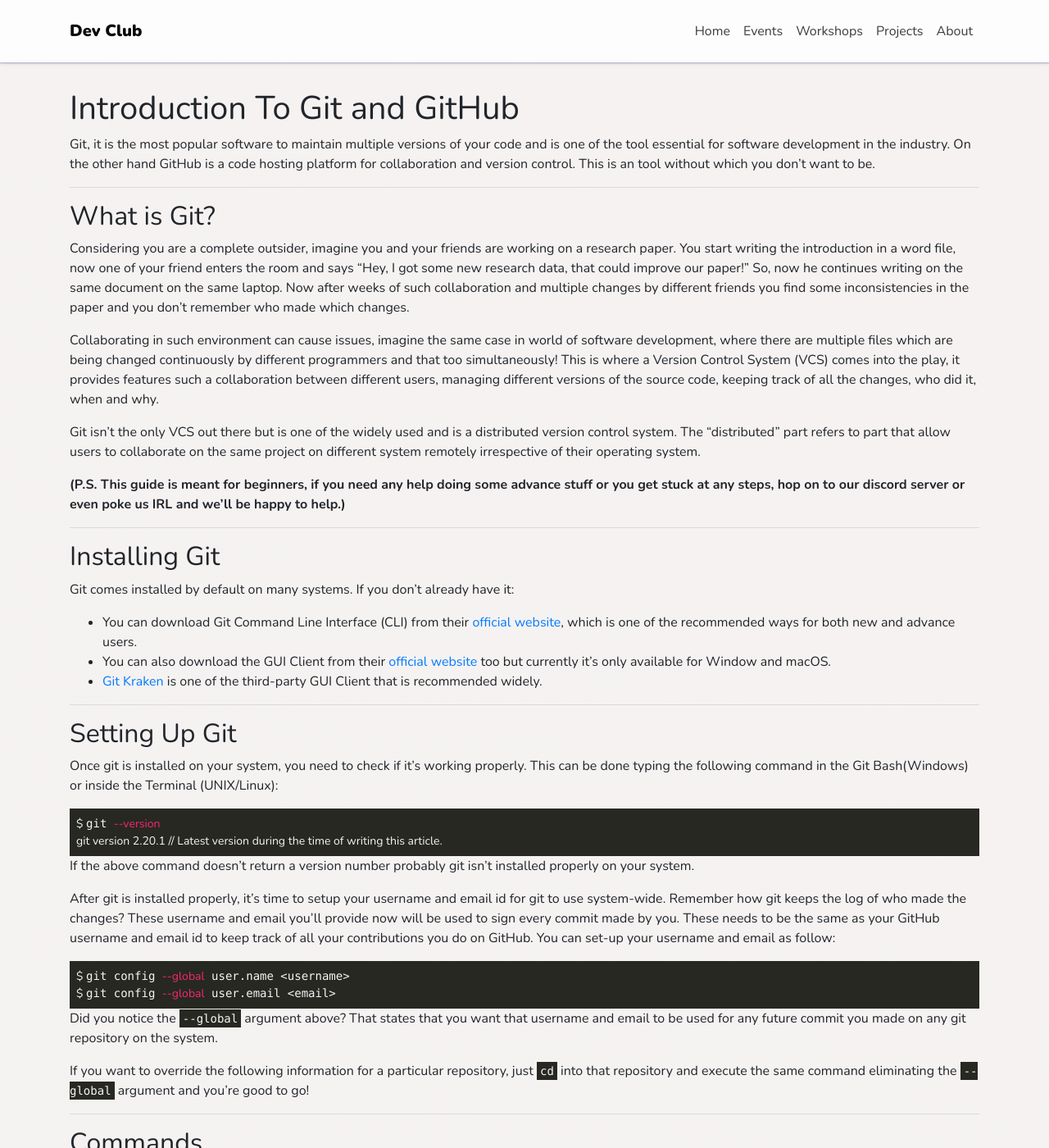
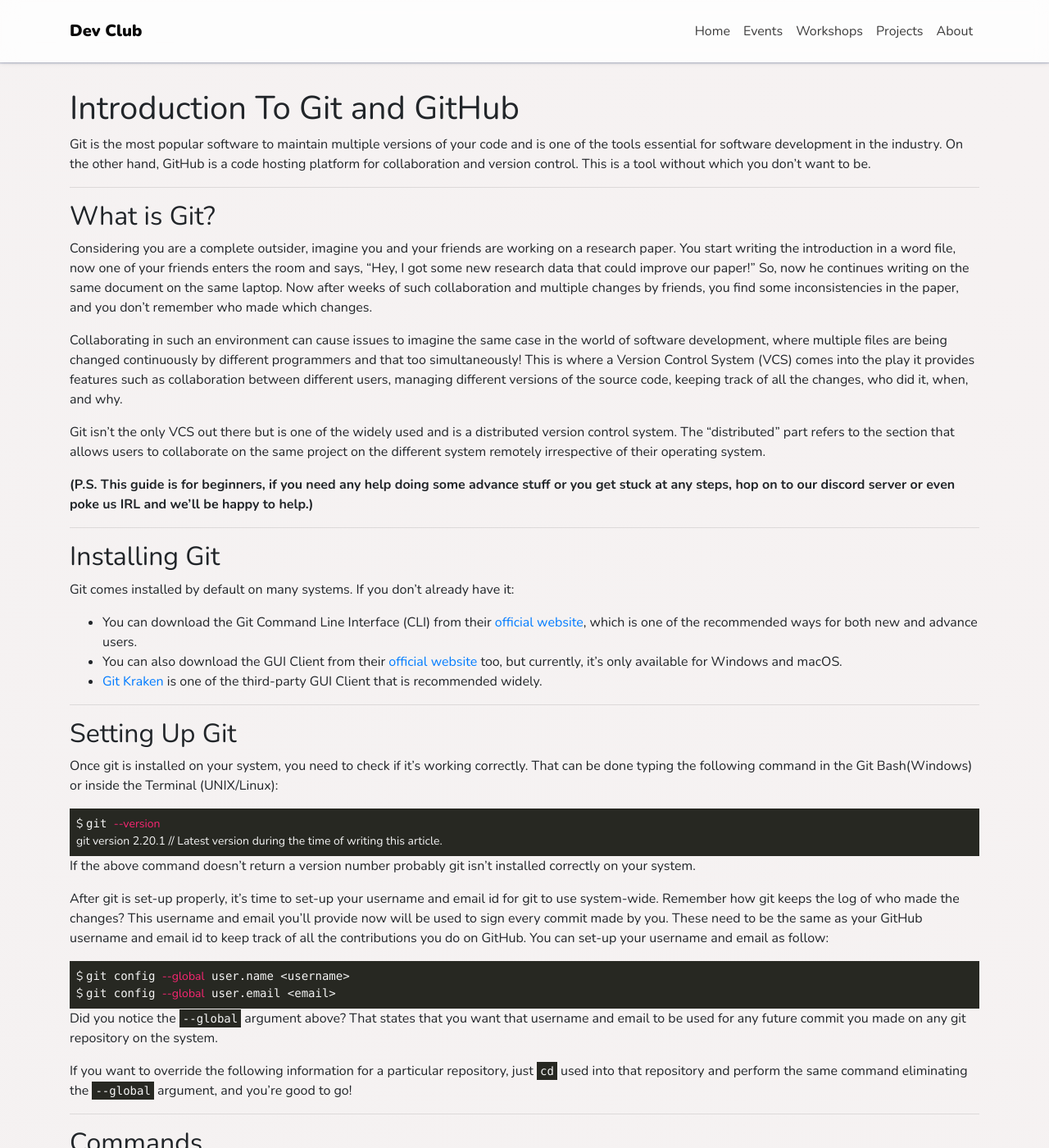
Before and after one commit to devclubtcsc/devclubtcsc.github.io, a Jekyll site: the page built from workshops/_posts/2019-11-23-git-workshop.md, in a window 1280 px wide and 1400 px high. Shown: the whole window at 82% size. Built offline with Jekyll 4.4.1, drawn with Linux system fonts in a browser that asks for light colours; some web fonts are replaced; some of the changed text lies outside the part shown.

Commit message:
fix: grammatical mistakes

````diff
--- a/workshops/_posts/2019-11-23-git-workshop.md
+++ b/workshops/_posts/2019-11-23-git-workshop.md
@@ -8,19 +8,19 @@ url: /git-and-github
 ---
 # Introduction To Git and GitHub
 
-Git, it is the most popular software to maintain multiple versions of your code and is one of the tool essential for software development in the industry. On the other hand GitHub is a code hosting platform for collaboration and version control. This is an tool without which you don't want to be.
+Git is the most popular software to maintain multiple versions of your code and is one of the tools essential for software development in the industry. On the other hand, GitHub is a code hosting platform for collaboration and version control. This is a tool without which you don't want to be.
 
 ---
 
 ## What is Git?
 
-Considering you are a complete outsider, imagine you and your friends are working on a research paper. You start writing the introduction in a word file, now one of your friend enters the room and says "Hey, I got some new research data, that could improve our paper!" So, now he continues writing on the same document on the same laptop. Now after weeks of such collaboration and multiple changes by different friends you find some inconsistencies in the paper and you don't remember who made which changes.
+Considering you are a complete outsider, imagine you and your friends are working on a research paper. You start writing the introduction in a word file, now one of your friends enters the room and says, "Hey, I got some new research data that could improve our paper!" So, now he continues writing on the same document on the same laptop. Now after weeks of such collaboration and multiple changes by friends, you find some inconsistencies in the paper, and you don't remember who made which changes.
 
-Collaborating in such environment can cause issues, imagine the same case in world of software development, where there are multiple files which are being changed continuously by different programmers and that too simultaneously! This is where a Version Control System (VCS) comes into the play, it provides features such a collaboration between different users, managing different versions of the source code, keeping track of all the changes, who did it, when and why.
+Collaborating in such an environment can cause issues to imagine the same case in the world of software development, where multiple files are being changed continuously by different programmers and that too simultaneously! This is where a Version Control System (VCS) comes into the play it provides features such as collaboration between different users, managing different versions of the source code, keeping track of all the changes, who did it, when, and why.
 
-Git isn't the only VCS out there but is one of the widely used and is a distributed version control system. The "distributed" part refers to part that allow users to collaborate on the same project on different system remotely irrespective of their operating system.
+Git isn't the only VCS out there but is one of the widely used and is a distributed version control system. The "distributed" part refers to the section that allows users to collaborate on the same project on the different system remotely irrespective of their operating system.
 
-**(P.S. This guide is meant for beginners, if you need any help doing some advance stuff or you get stuck at any steps, hop on to our discord server or even poke us IRL and we'll be happy to help.)**
+**(P.S. This guide is for beginners, if you need any help doing some advance stuff or you get stuck at any steps, hop on to our discord server or even poke us IRL and we'll be happy to help.)**
 
 ---
 
@@ -28,36 +28,36 @@ Git isn't the only VCS out there but is one of the widely used and is a distribu
 
 Git comes installed by default on many systems. If you don’t already have it:
 
-- You can download Git Command Line Interface (CLI) from their [official website](https://git-scm.com/downloads), which is one of the recommended ways for both new and advance users.
-- You can also download the GUI Client from their [official website](https://desktop.github.com/) too but currently it's only available for Window and macOS.
+- You can download the Git Command Line Interface (CLI) from their [official website](https://git-scm.com/downloads), which is one of the recommended ways for both new and advance users.
+- You can also download the GUI Client from their [official website](https://desktop.github.com/) too, but currently, it's only available for Windows and macOS.
 - [Git Kraken](https://www.gitkraken.com/git-client) is one of the third-party GUI Client that is recommended widely.
 
 ---
 
 ## Setting Up Git
 
-Once git is installed on your system, you need to check if it's working properly. This can be done typing the following command in the Git Bash(Windows) or inside the Terminal (UNIX/Linux):
+Once git is installed on your system, you need to check if it's working correctly. That can be done typing the following command in the Git Bash(Windows) or inside the Terminal (UNIX/Linux):
 ```console
 $ git --version
 git version 2.20.1 // Latest version during the time of writing this article.
 ```
-If the above command doesn't return a version number probably git isn't installed properly on your system.
+If the above command doesn't return a version number probably git isn't installed correctly on your system.
 
-After git is installed properly, it's time to setup your username and email id for git to use system-wide. Remember how git keeps the log of who made the changes? These username and email you'll provide now will be used to sign every commit made by you. These needs to be the same as your GitHub username and email id to keep track of all your contributions you do on GitHub. You can set-up your username and email as follow:
+After git is set-up properly, it's time to set-up your username and email id for git to use system-wide. Remember how git keeps the log of who made the changes? This username and email you'll provide now will be used to sign every commit made by you. These need to be the same as your GitHub username and email id to keep track of all the contributions you do on GitHub. You can set-up your username and email as follow:
 ```console
 $ git config --global user.name <username>
 $ git config --global user.email <email>
 ```
 Did you notice the `--global` argument above? That states that you want that username and email to be used for any future commit you made on any git repository on the system.
 
-If you want to override the following information for a particular repository, just `cd` into that repository and execute the same command eliminating the `--global` argument and you're good to go!
+If you want to override the following information for a particular repository, just `cd` used into that repository and perform the same command eliminating the `--global` argument, and you're good to go!
 
 ---
 
 ## Commands
-Now lets learn a few commands that we'll be using throughout our _WHOLE LIVES!_
+Now let's learn a few commands that we'll be using throughout our _WHOLE LIVES!_
 
-> Make your own repository
+> Make your repository
 
 ```
 Command: git init
@@ -67,7 +67,7 @@ The following folder will create a hidden .git folder inside the current working
 
 > Forking someone's repository
 
-You don't have write access to someone's repository on GitHub, Forks are the way of getting a copy of the latest code under your GitHub id so you can write new changes to it and modify it as you need.
+You don't have write access to someone's repository on GitHub. Forks are the way of getting a copy of the latest code under your GitHub id so you can write new changes to it and modify it as you need.
 
 > Clone a repository
 
@@ -75,7 +75,7 @@ You don't have write access to someone's repository on GitHub, Forks are the way
 Command: git clone <url>
 ```
 
-This will download the latest git repository from the specified url on your local system. A folder with the same name as the repository will be created and all the data will be fetched inside this directory.
+That will download the latest git repository from the specified URL on your local system. A folder with the same name as the repository will be created, and all the data will be fetched inside this directory.
 
 When you clone a repository, the source from where you got the repository will be added as the remote origin. We'll look into what remotes are soon!
 
@@ -96,11 +96,11 @@ git branch <branch_name> // Creates a branch with the specified name
 git branch -d <branch_name> // Deletes the branch specified if it exists
 git checkout <branch_name> // Switch to the branch specified
 
-git checkout -b <branch_name> // Creates a new branch and switchs to it automatically
+git checkout -b <branch_name> // Creates a new branch and switches to it automatically
 ```
-Branches as the name suggests creates a new branch of your code that is separate from your master branch, so you can write and test all the experimental features you need in your app with messing with the stable version of your code. Once everythings seems working fine, you can merge these new features into the master branch avoiding all the path in which your user would have faced some app crash.
+Branches, as the name suggests, creates a new branch of your code that is separate from your master branch, so you can write and test all the experimental features you need in your app with messing with the stable version of your code. Once everything seems working fine, you can merge these new features into the master branch avoiding all the paths in which your user would have faced some app crash.
 
-Branches are generally used to fix bugs, add new features, test something experimental. So, even if anything goes wrong you can delete the branch or reset it to old working version i.e. master branch. When you list all the branches using the `git branch` command, the branch with `*` (asterisk) in front of it's name states the current branch.
+Branches are generally used to fix bugs, add new features, test something experimental. So, even if anything goes wrong, you can delete the branch or reset it to the old working version, i.e.- master branch. When you list all the branches using the `git branch` command, the branch with `*` (asterisk) in front of its name states the current branch.
 
 > Stage your changes
 
@@ -109,20 +109,20 @@ Commands:
 git add <filename> // To track a particular file
 git add * // To track all the new and modified files
 ```
-Git doesn't know which files you wanna include in the next version/commit of your code. So after making the changes and before telling git to make a new checkpoint, you need to tell it which files you want to include in the "stagging" area (or "ready to be commited").
+Git doesn't know which files you want to include in the next version/commit of your code. So after making the changes and before telling git to make a new checkpoint, you need to tell it which files you want to include in the "stagging" area (or "ready to be committed").
 
-After stagging some changes, if you go and make new changes even to the same files, the new changes won't be tracked. This is useful to make sure what you're commiting and not including. If confused which files are tracked and which aren't you can check the status of the repository. Files to be commited will be displayed in "green" and files which aren't being tracked will be displayed in "red".
+After stagging some changes, if you go and make new changes even to the same files, the new changes won't be tracked. This is useful to make sure what you're committing and not including. If confused, which files are tracked and which aren't you can check the status of the repository. Files to be committed will be displayed in "green" and files which aren't being tracked will be displayed in "red" color.
 
 > Committing your staged changes
 
 ```
 Commands:
-git commit // To write a commit with multiline message
+git commit // To write a commit with a multiline message
 git commit -m "<message>" // To write a small commit message
 ```
-So once you've made changes to project you need, you'll need to make sure that changes are stored permanently as a checkpoint. The following is done by committing the staged changes using the commit command. You'll also need to pass a message along with the commit so you or someone else collaborating on the project can come to know what changes were made and why.
+So once you've made changes to the project you need, you'll need to make sure that changes are stored permanently as a checkpoint. The following is done by committing the staged changes using the commit command. You'll also need to pass a message along with the commit so you or someone else collaborating on the project can come to know what changes were made and why.
 
-Each commits automatically stores data like the username and email of the person who made the changes, timestamp and message of the commit and assigns it a unique hashed string.
+Each commits automatically stores data like the username and email of the person who made the changes, timestamp, and message of the commit and assigns it a unique hashed string.
 
 > Remotes
 
@@ -132,11 +132,11 @@ git remote -v // Lists all remote with their endpoint url
 git remote add <remote_name> <url> // Adds the URL as a new remote with the specified name to that repository
 ```
 
-So remotes are the place from where you want pull the changes or even push your latest changes. So whenever you make some change to someone else's repository using a branch and that changes are merged in his master branch, but now your local master branch is not in sync with the latest update. You can update your local code by pulling the changes from the master branch of that remote.
+So remotes are the place where you want to pull the changes or even push your latest changes. So whenever you make some change to someone else's repository using a branch and that changes are merged in his master branch, your local master branch is not in sync with the latest update. You can update your local code by pulling the changes from the master branch of that remote.
 
-Remotes are also used to test changes of someone's changes. Suppose someone made a fork of your code and is working on some new feature, incase you want to test that changes, you add that repository as a new remote and pull the changes or branch locally to test them. Inshort remotes can be termed as endpoints to keeping code in sync.
+Remotes are also used to test changes from someone's changes. Suppose someone made a fork of your code and is working on some new feature, in case you want to experiment that changes, you add that repository as a new remote and pull the changes or branch locally to test them. In short, remotes can be explained as endpoints to keeping code in sync.
 
-If you make a new repository and want to upload the code to GitHub, make a blank repository on GitHub, add the URL of that repository as a remote and than push the changes.
+If you make a new repository and want to upload the code to GitHub, create an empty repository on GitHub, add the URL of that repository as a remote, and then push the changes.
 
 > Pushing the changes somewhere
 
@@ -176,20 +176,20 @@ int b = 5;
 cout<<a+b;
 ```
 
-Here every thing between `>>>>>>> HEAD` and `=======` are the changes made by you and everything between `=======` and `<<<<<<< 384dcc1ac63b820c34684354896737ed1ae3f7f6` (the random string is the commit id of the remote change) is the change that existed on the remote. Suppose you want you local change to be the final change then you'll erase the other content that were generated by git, the final file will looks like this,
+Here everything between `>>>>>>> HEAD` and `=======` are the changes made by you and everything between `=======` and `<<<<<<< 384dcc1ac63b820c34684354896737ed1ae3f7f6` (the random string is the commit id of the remote change) is the change that existed on the remote. Suppose you want your local change to be the final change then you'll erase the other content that was generated by git, the final file will look like this,
 ```cpp
 int a = 5;
 int b = 10;
 cout<<a+b;
 ```
 
-Now you'll track the file you just changed and make a new commit stating a suitable message, for e.g.-
+Now you'll track the file you just changed and make a new commit stating a suitable message, e.g.-
 ```
 git add *
 git commit -m "Fix merge conflict"
 ```
 ---
 
-Now you know everything you'll ever need to begin and contribute to open-source or even start working on your next big project and maintaining it's code! There are some other small things that we'll be covring in future workshops. If you wanna practice what you have learnt today, we've made a three small tasks - [here](https://github.com/devclub-workshops/Git-Workshop-Tasks)
+Now you know everything you'll ever need to begin and contribute to open-source or even start working on your next big project and maintaining it's code! There are some other small things that we'll be covering in future workshops. If you want to practice what you have learned today, we've made three small tasks - [here](https://github.com/devclub-workshops/Git-Workshop-Tasks)
 
 Hope you had fun and learnt something cool!
````
Also changed, not shown: other parts of workshops/_posts/2019-11-23-git-workshop.md (+6 -6 lines).
